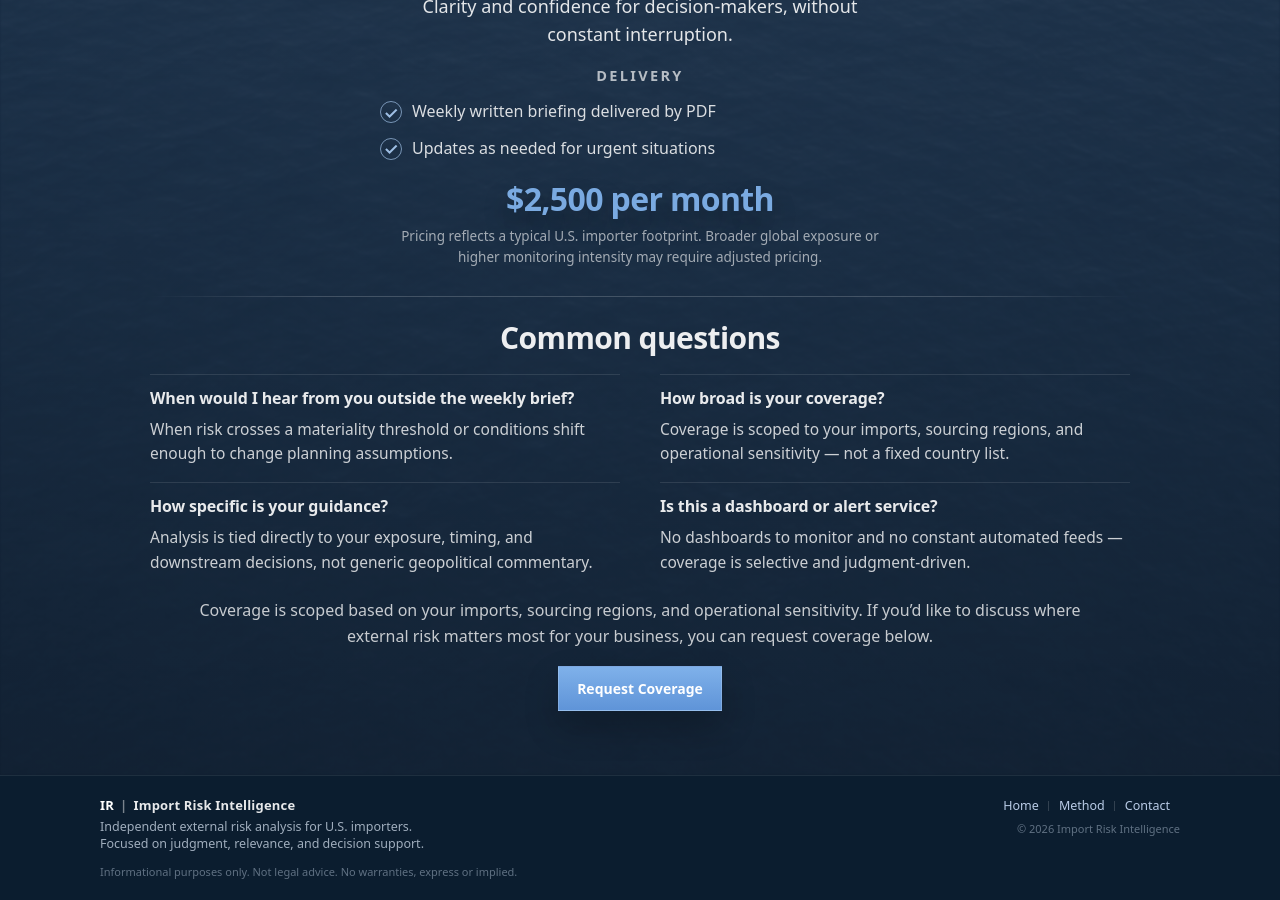
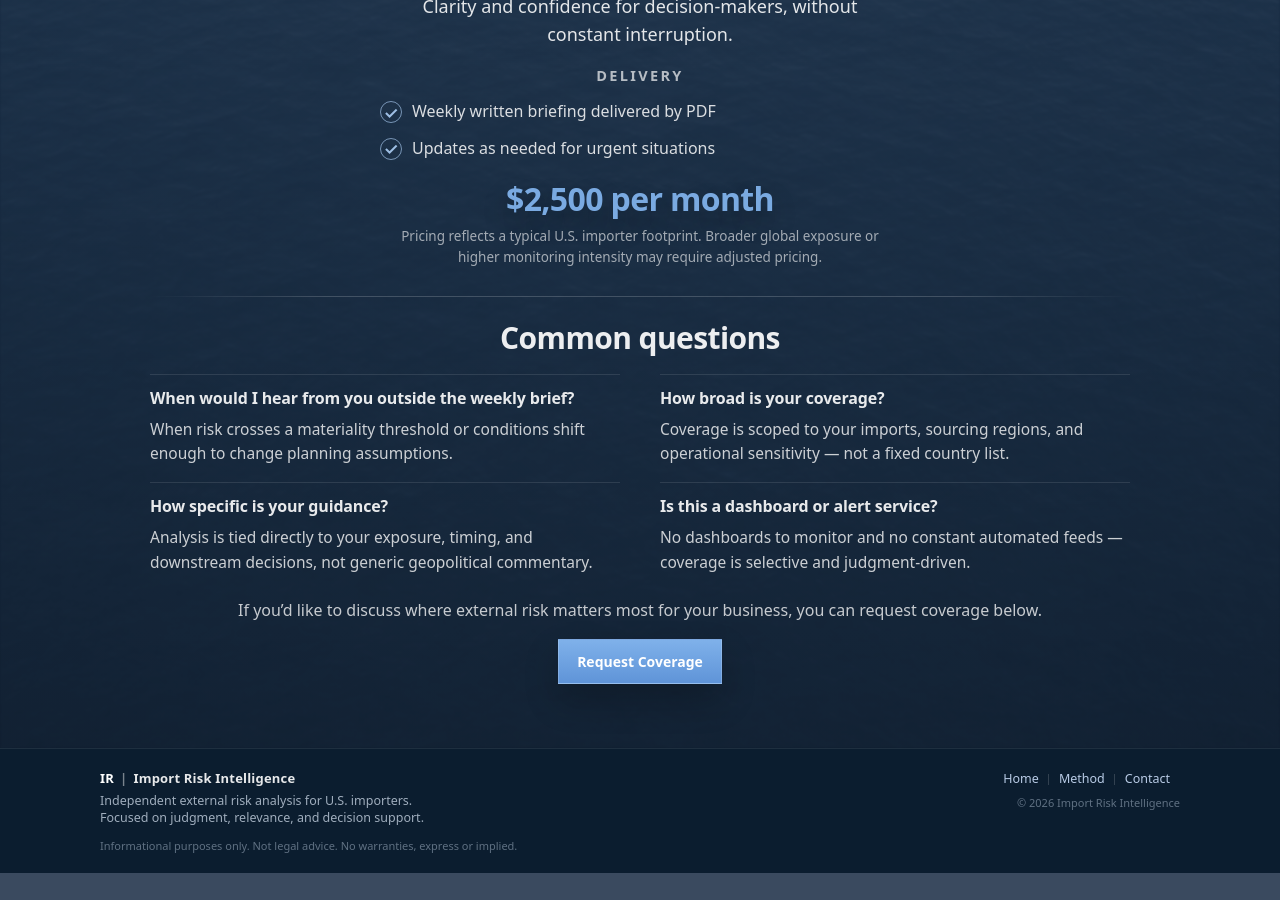
Before and after one commit to importrisk/import-risk-intelligence-site, a Jekyll site: the page built from method.html, in a window 1280 px wide and 900 px high, scrolled down 1111 px. Built offline with Jekyll 4.4.1, drawn with Linux system fonts in a browser that asks for light colours; after the commit the page ends 1984 px from its top, so only the background shows below that.

Commit message:
Update method.html

```diff
--- a/method.html
+++ b/method.html
@@ -271,8 +271,7 @@ css: /method.css?v=100
     </section>
 
     <p class="mp-foot">
-      Coverage is scoped based on your imports, sourcing regions, and operational sensitivity.
-      If you’d like to discuss where external risk matters most for your business, you can request
+     If you’d like to discuss where external risk matters most for your business, you can request
       coverage below.
     </p>
 
```
